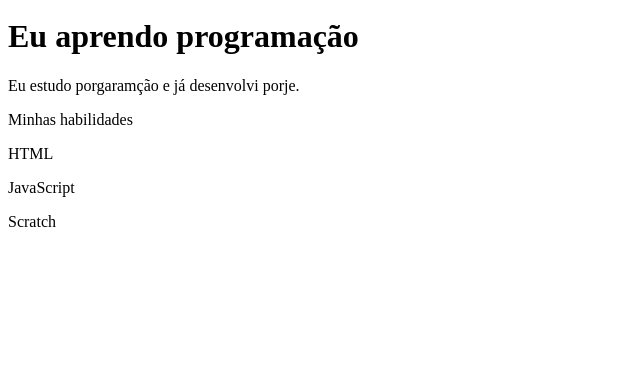
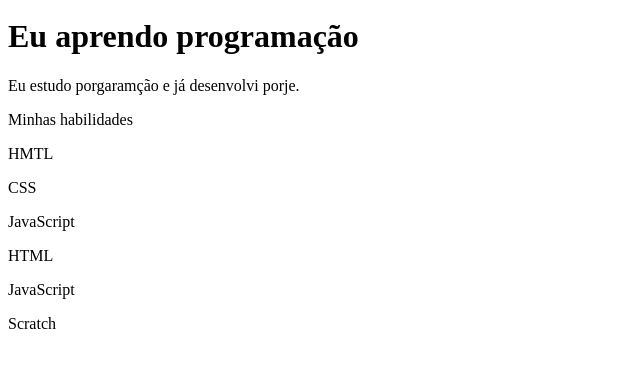
Before and after one commit to Lopespascoal34/Portif-lio-do-Jo-o, a plain HTML site: page Index.html in a window 1280 px wide. Shown: the part 63-430 px from the top of the page, without its empty margins (0-640 px from the left). Drawn offline with Linux system fonts and the light colour scheme.

Commit message:
Update Index.html

```diff
--- a/Index.html
+++ b/Index.html
@@ -13,7 +13,10 @@
     <h1>Eu aprendo programação</h1>
     <p>Eu estudo porgaramção e já desenvolvi porje.</p>
     <p>Minhas habilidades</p>
-    <div>
+    <div> </div>
+    <p>HMTL</p>
+    <P>CSS</P>
+    <P>JavaScript</P>
 <p>HTML</p>
 <p>JavaScript</p>
 <p>Scratch</p>
```
